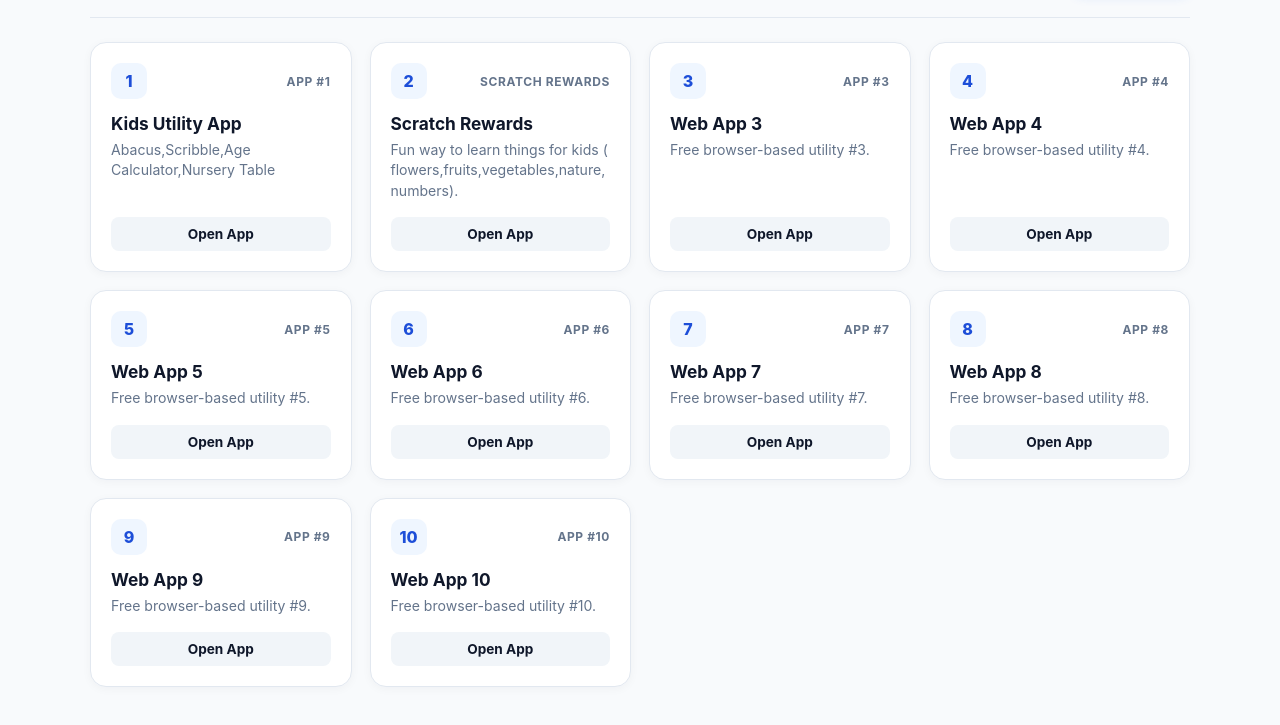
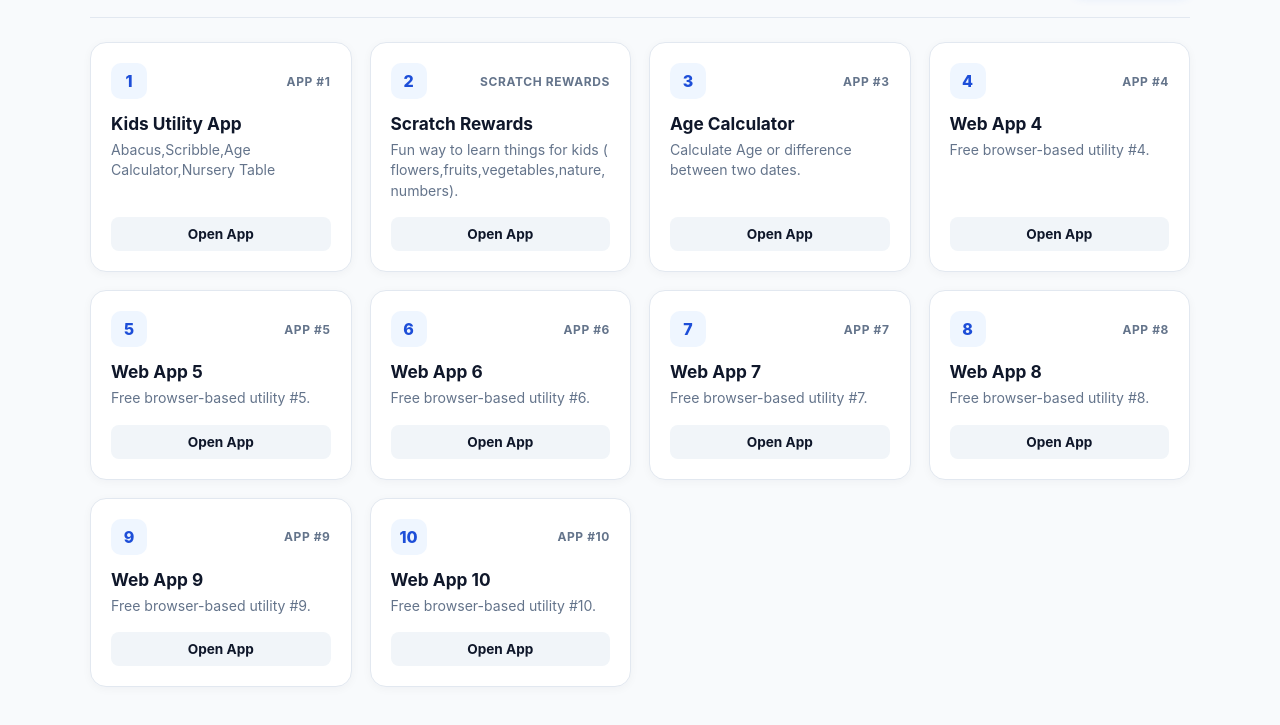
Before and after one commit to samhita2023/freewebapps, a plain HTML site: page index.html in a window 1280 px wide. Shown: the part 81-806 px from the top of the page. Drawn offline with Linux system fonts and the light colour scheme.

Commit message:
Update index.html

```diff
--- a/index.html
+++ b/index.html
@@ -422,10 +422,10 @@
               </button>
             </div>
           </div>
-          <h2 class="card-title">Web App 3</h2>
-          <p class="card-desc">Free browser-based utility #3.</p>
+          <h2 class="card-title">Age Calculator</h2>
+          <p class="card-desc">Calculate Age or difference between two dates.</p>
         </div>
-        <a class="card-link" href="#">
+        <a class="card-link" href="https://samhita2023.github.io/freewebapps/rewards.html" target="_blank" rel="noopener">
           Open App
         </a>
       </article>
```
